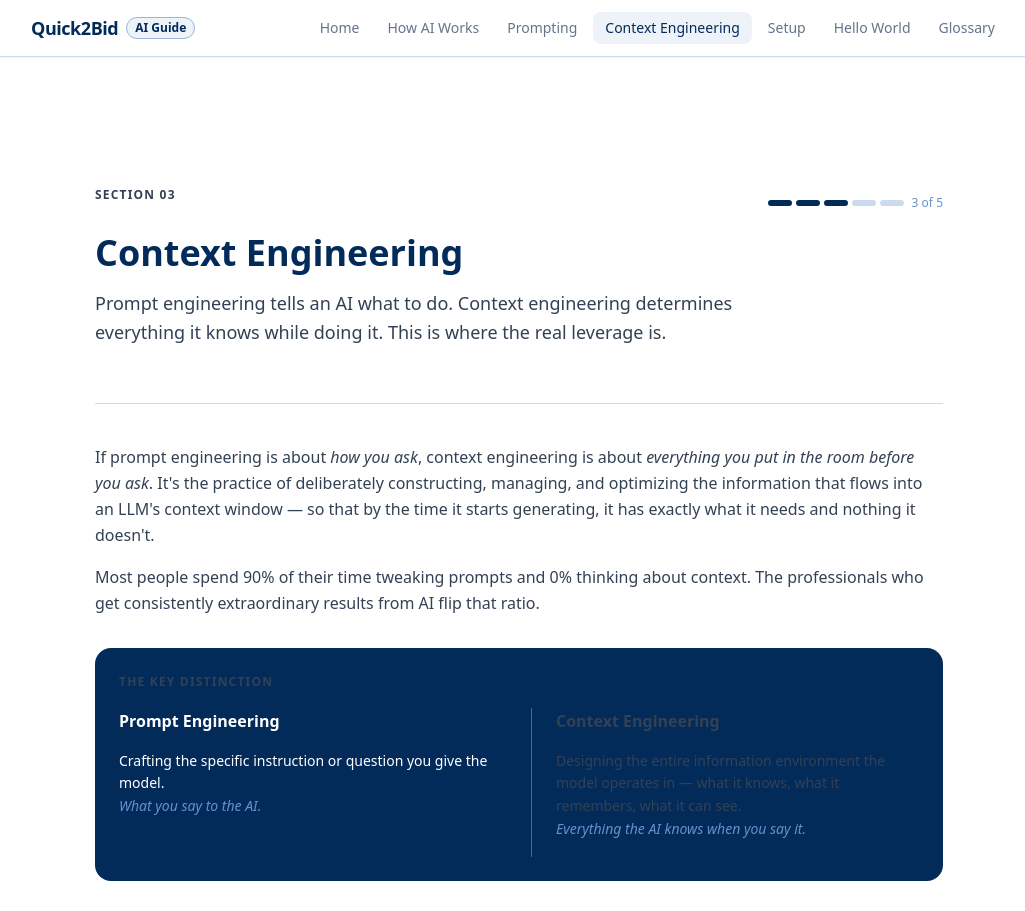
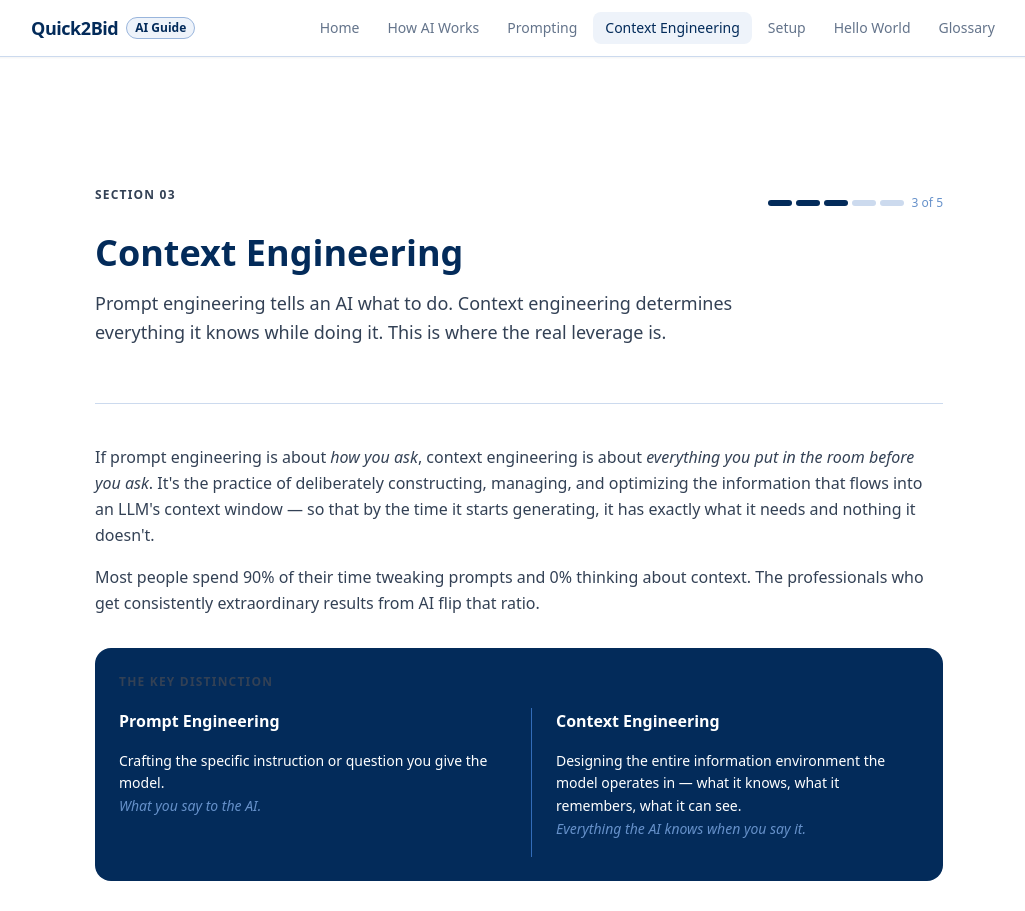
Before and after one commit to bbarlas-quick2bid/cc-for-dummies, a Next.js app: page /context-engineering in a window 1280 px wide. Shown: the top 911 px of the page, without its empty margins (121-1146 px from the left). Built offline with nearby package versions, Linux system fonts and the light colour scheme.

Commit message:
fix: make Context Engineering text white in Key Distinction box
Co-Authored-By: Claude Sonnet 4.6 <noreply@anthropic.com>

```diff
--- a/app/context-engineering/page.tsx
+++ b/app/context-engineering/page.tsx
@@ -52,8 +52,8 @@ export default function ContextEngineering() {
             </p>
           </div>
           <div className="sm:border-l sm:border-brand-400 sm:pl-6">
-            <p className="font-bold text-base mb-1">Context Engineering</p>
-            <p className="text-brand-100 text-sm leading-relaxed">
+            <p className="font-bold text-base mb-1 !text-white">Context Engineering</p>
+            <p className="!text-white text-sm leading-relaxed">
               Designing the entire information environment the model operates in — what it knows,
               what it remembers, what it can see.
               <br /><span className="text-brand-300 italic">Everything the AI knows when you say it.</span>
```
